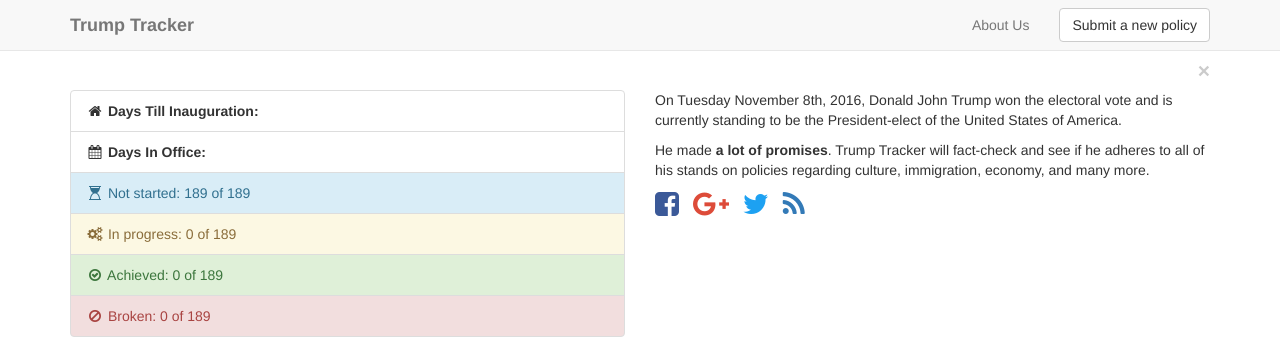
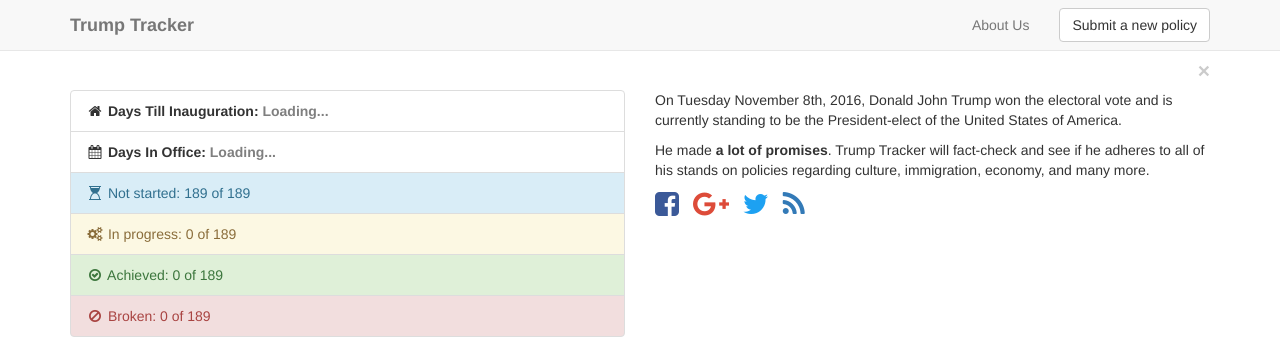
Before and after one commit to TrumpTracker/trumptracker.github.io, a Jekyll site: the page built from revamp.html, in a window 1280 px wide. Shown: the top 339 px of the page. Built offline with Jekyll 4.4.1, drawn with Linux system fonts in a browser that asks for light colours; nearby versions of some CDN libraries.

Commit message:
Partially added loading message

```diff
--- a/css/styles.sass
+++ b/css/styles.sass
@@ -42,3 +42,7 @@
 @media screen and (min-width:600px)
   p a td
     font-size: $font-size
+
+.loading
+  color: rgba(0, 0, 0, 0.5)
+  font-style: normal
--- a/css/styles_revamp.sass
+++ b/css/styles_revamp.sass
@@ -17,3 +17,7 @@
 
 .promise__status
   text-align: center
+
+.loading
+  color: rgba(0, 0, 0, 0.5)
+  font-style: normal
--- a/index.html
+++ b/index.html
@@ -17,13 +17,13 @@
                     <i class="fa fa-home fa-fw"></i>
                     <b id="inauguration-time">
                         Days Till Inauguration:
-                        <span id="inauguration-days"></span>
+                        <span id="inauguration-days"><i class='loading'>Loading...</i></span>
                     </b>
                 </li>
                 <li class="list-group-item list-group-item">
                 <i class="fa fa-calendar fa-fw"></i>
                 <b>Days In Office:
-                <span id="days-in-office"></span>
+                <span id="days-in-office"><i class='loading'>Loading...</i></span>
                 </b>
                 </li>
                 <li class="list-group-item list-group-item-info">
--- a/revamp.html
+++ b/revamp.html
@@ -16,11 +16,11 @@
             <ul class="list-group">
                 <li class="list-group-item list-group-item inauguration-time-container">
                     <i class="fa fa-home fa-fw"></i>
-                    <b id="inauguration-time">Days Till Inauguration: <span id="inauguration-days"></span></b>
+                    <b id="inauguration-time">Days Till Inauguration: <span id="inauguration-days"><i class='loading'>Loading...</i></span></b>
                 </li>
                 <li class="list-group-item list-group-item">
                     <i class="fa fa-calendar fa-fw"></i>
-                    <b>Days In Office: <span id="days-in-office"></span></b>
+                    <b>Days In Office: <span id="days-in-office"><i class='loading'>Loading...</i></span></b>
                 </li>
 
                 {% for status in statuses %}
```
